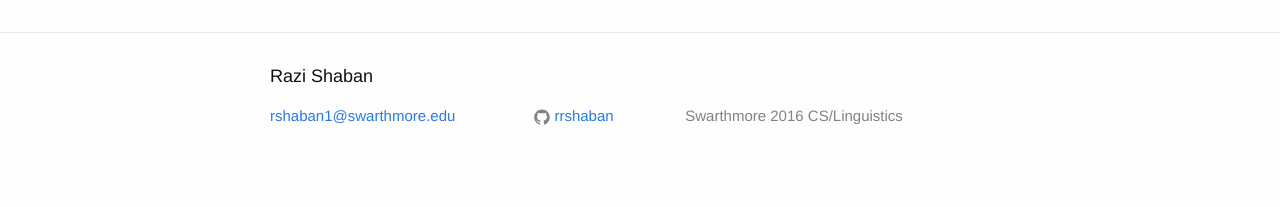
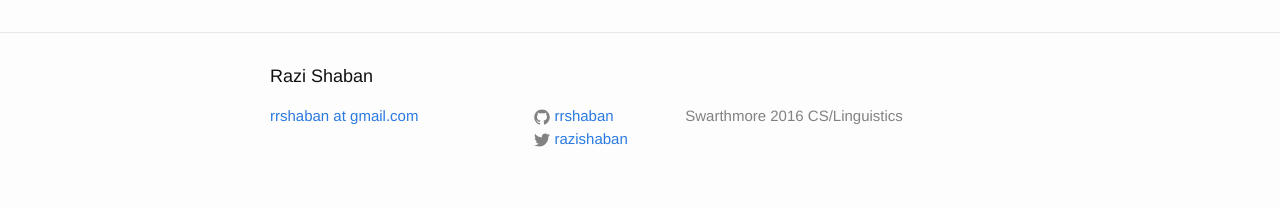
Before and after one commit to rrshaban/rrshaban.github.io, a Jekyll site: the page built from index.html, in a window 1280 px wide. Shown: the part 1200-1407 px from the top of the page. Built offline with Jekyll 4.4.1, drawn with Linux system fonts in a browser that asks for light colours.

Commit message:
footer changes

```diff
--- a/_config.yml
+++ b/_config.yml
@@ -1,11 +1,11 @@
 # Site settings
 title: Razi Shaban
-email: rshaban1@swarthmore.edu
+email: rrshaban at gmail.com
 description: > # this means to ignore newlines until "baseurl:"
   Swarthmore 2016 CS/Linguistics
 baseurl: "" # the subpath of your site, e.g. /blog/
 url: "https://www.razi.xyz" # the base hostname & protocol for your site
-# twitter_username: razishaban
+twitter_username: razishaban
 github_username:  rrshaban
 
 # Build settings
```
